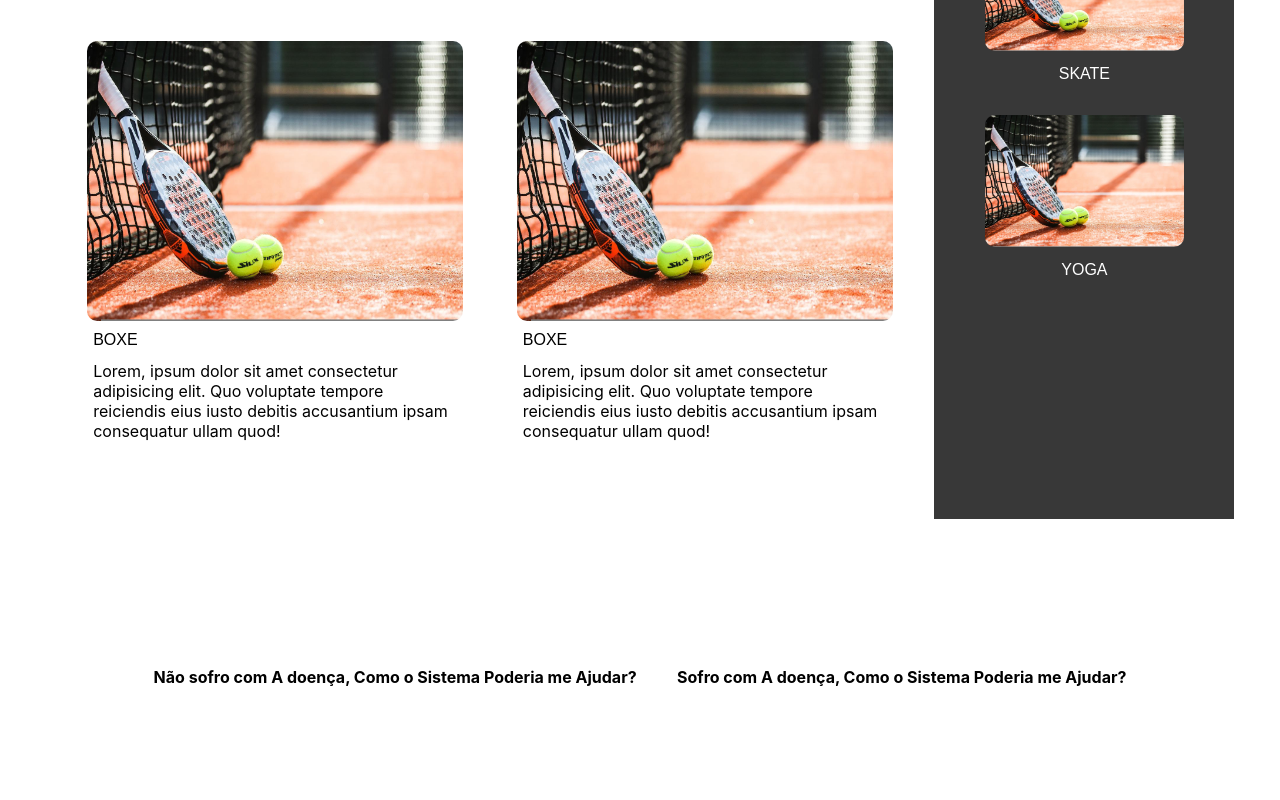
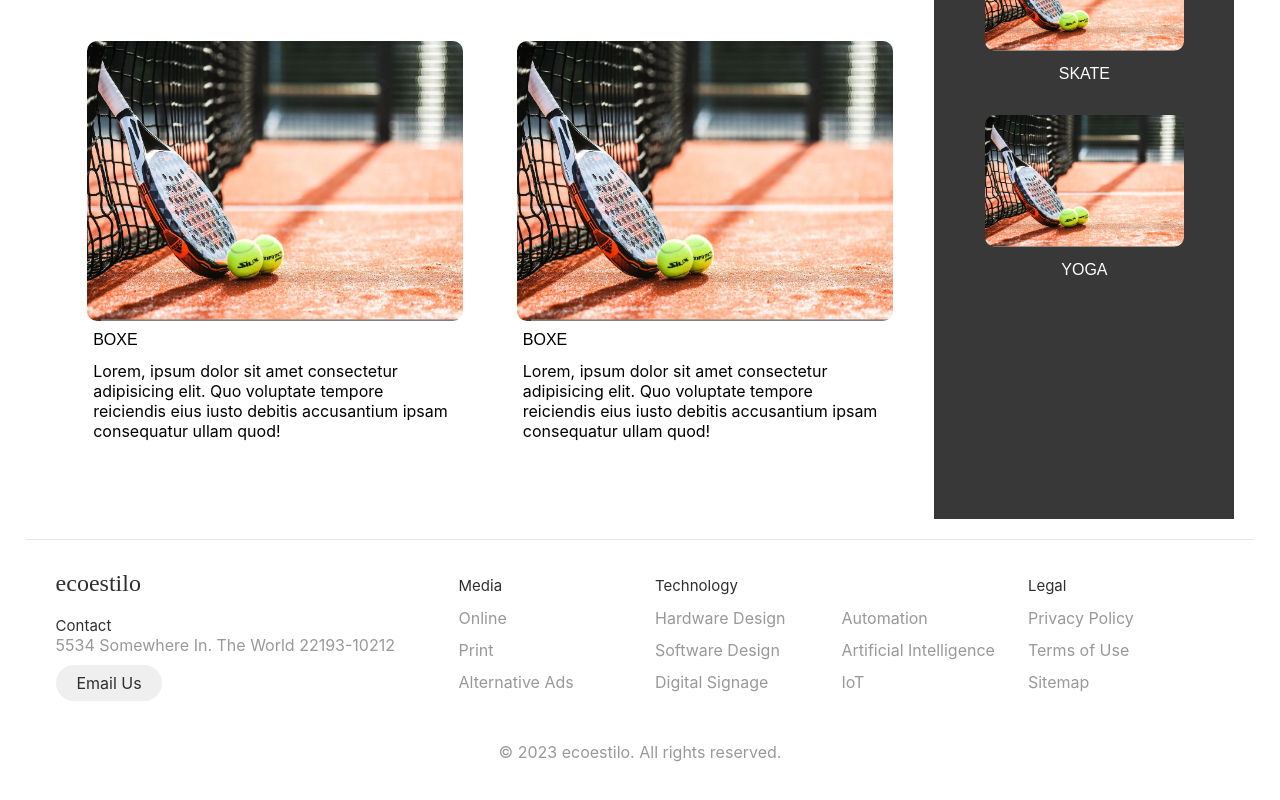
Before and after one commit to Samanta00/Ecoestilo, a React (Vite) app in the folder front/: page / in a window 1280 px wide. Shown: the part 1669-2469 px from the top of the page. Built offline with nearby package versions, Linux system fonts and the light colour scheme.

Commit message:
criação do componente footer

```diff
--- /dev/null
+++ b/front/src/component/Footer/Footer.css
@@ -0,0 +1,126 @@
+.footer {
+  display: flex;
+  flex-flow: row wrap;
+  padding: 30px 30px 20px 30px;
+  color: #2f2f2f;
+  background-color: #fff;
+  border-top: 1px solid #e5e5e5;
+}
+
+.footer > * {
+  flex:  1 100%;
+}
+
+.footer__addr {
+  margin-right: 1.25em;
+  margin-bottom: 2em;
+}
+
+.footer__logo {
+  font-family: 'Pacifico', cursive;
+  font-weight: 400;
+  text-transform: lowercase;
+  font-size: 1.5rem;
+}
+
+.footer__addr h2 {
+  margin-top: 1.3em;
+  font-size: 15px;
+  font-weight: 400;
+}
+
+.nav__title {
+  font-weight: 400;
+  font-size: 15px;
+}
+
+.footer address {
+  font-style: normal;
+  color: #999;
+}
+
+.footer__btn {
+  display: flex;
+  align-items: center;
+  justify-content: center;
+  height: 36px;
+  max-width: max-content;
+  background-color: rgb(33, 33, 33, 0.07);
+  border-radius: 100px;
+  color: #2f2f2f;
+  line-height: 0;
+  margin: 0.6em 0;
+  font-size: 1rem;
+  padding: 0 1.3em;
+}
+
+.footer ul {
+  list-style: none;
+  padding-left: 0;
+}
+
+.footer li {
+  line-height: 2em;
+}
+
+.footer a {
+  text-decoration: none;
+}
+
+.footer__nav {
+  display: flex;
+	flex-flow: row wrap;
+}
+
+.footer__nav > * {
+  flex: 1 50%;
+  margin-right: 1.25em;
+}
+
+.nav__ul a {
+  color: #999;
+}
+
+.nav__ul--extra {
+  column-count: 2;
+  column-gap: 1.25em;
+}
+
+.legal {
+  display: flex;
+  flex-wrap: wrap;
+  color: #999;
+}
+
+.legal__links {
+  display: flex;
+  align-items: center;
+}
+
+.heart {
+  color: #2f2f2f;
+}
+
+@media screen and (min-width: 24.375em) {
+  .legal .legal__links {
+    margin-left: auto;
+  }
+}
+
+@media screen and (min-width: 40.375em) {
+  .footer__nav > * {
+    flex: 1;
+  }
+
+  .nav__item--extra {
+    flex-grow: 2;
+  }
+
+  .footer__addr {
+    flex: 1 0px;
+  }
+
+  .footer__nav {
+    flex: 2 0px;
+  }
+}
--- /dev/null
+++ b/front/src/component/Footer/index.jsx
@@ -0,0 +1,93 @@
+import "./Footer.css";
+
+export default function Footer() {
+  return(
+    <>
+      <footer class="footer">
+        <div class="footer__addr">
+          <h1 class="footer__logo">ecoestilo</h1>
+
+          <h2>Contact</h2>
+
+          <address>
+            5534 Somewhere In. The World 22193-10212<br/>
+
+            <a class="footer__btn" href="mailto:example@gmail.com">Email Us</a>
+          </address>
+        </div>
+
+        <ul class="footer__nav">
+          <li class="nav__item">
+            <h2 class="nav__title">Media</h2>
+
+            <ul class="nav__ul">
+              <li>
+                <a href="#">Online</a>
+              </li>
+
+              <li>
+                <a href="#">Print</a>
+              </li>
+
+              <li>
+                <a href="#">Alternative Ads</a>
+              </li>
+            </ul>
+          </li>
+
+          <li class="nav__item nav__item--extra">
+            <h2 class="nav__title">Technology</h2>
+
+            <ul class="nav__ul nav__ul--extra">
+              <li>
+                <a href="#">Hardware Design</a>
+              </li>
+
+              <li>
+                <a href="#">Software Design</a>
+              </li>
+
+              <li>
+                <a href="#">Digital Signage</a>
+              </li>
+
+              <li>
+                <a href="#">Automation</a>
+              </li>
+
+              <li>
+                <a href="#">Artificial Intelligence</a>
+              </li>
+
+              <li>
+                <a href="#">IoT</a>
+              </li>
+            </ul>
+          </li>
+
+          <li class="nav__item">
+            <h2 class="nav__title">Legal</h2>
+
+            <ul class="nav__ul">
+              <li>
+                <a href="#">Privacy Policy</a>
+              </li>
+
+              <li>
+                <a href="#">Terms of Use</a>
+              </li>
+
+              <li>
+                <a href="#">Sitemap</a>
+              </li>
+            </ul>
+          </li>
+        </ul>
+
+        <div class="legal">
+          <p>&copy; 2023 ecoestilo. All rights reserved.</p>
+        </div>
+      </footer>
+    </>
+  );
+}
--- a/front/src/pages/Home/conteudo.css
+++ b/front/src/pages/Home/conteudo.css
@@ -86,10 +86,6 @@ body {
 .font {
   width: 14vw;
   height: 2vw;
-}
-
-.perguntaIntrodutoria {
-  text-align: center;
 }
 
 .comentario {
@@ -212,21 +208,8 @@ h4 {
   margin: auto;
 }
 
-.colunao {
-  margin: 10vw;
-  display: flex;
-  justify-content: space-between;
-  flex-direction: row;
-}
-
 /*Extra small devices (portrait phones, menor que 576px)*/
 @media (max-width: 575.98px) {
-  .colunao {
-    flex-direction: column;
-  }
-  .coluna1 {
-    margin-bottom: 5rem;
-  }
 
   .divMae {
     background-position: -200px;
--- a/front/src/pages/Home/conteudo.jsx
+++ b/front/src/pages/Home/conteudo.jsx
@@ -4,17 +4,9 @@ import HomeContent from "../../component/HomeContent";
 import brandSprite from "../../assets/img/brands-sprite-green.png";
 
 import "./conteudo.css";
+import Footer from "../../component/Footer";
 
 function Conteudo() {
-  const virarCarta = () => {
-    const card = document.querySelectorAll("#card");
-    card.forEach((card) => {
-      card.addEventListener("click", (e) => {
-        card.classList.toggle("flip");
-      });
-    });
-  };
-
   return (
     <>
       <div className="divMae">
@@ -43,46 +35,7 @@ function Conteudo() {
         </div>
 
         <HomeContent />
-
-        <div className="colunao">
-          <div className="coluna1">
-            <h4 className="pergunta">
-              {" "}
-              Não sofro com A doença, Como o Sistema Poderia me Ajudar?
-            </h4>
-            <div className="flip" id="card" onClick={virarCarta}>
-              <div className="face" id="front"></div>
-
-              <div className="face" id="back">
-                O Projeto de Software tras diversas formas educacionais e
-                objetivas para a prevenção e o conhecimento do cancer bucal,
-                desta forma uma pessoa saudavel será Ciente Sobre o assunto e
-                suas responsabilidades para uma saúde saudavel.
-              </div>
-            </div>
-          </div>
-
-          <div className="coluna2">
-            <h4 className="pergunta">
-              {" "}
-              Sofro com A doença, Como o Sistema Poderia me Ajudar?
-            </h4>
-            <div className="flip" id="card" onClick={virarCarta}>
-              <div className="face" id="front"></div>
-
-              <div className="face" id="back">
-                Na Plataforma do Sistema de Software existem alguns cuidados
-                especiais pensados em você, uns deles é o calendário de
-                medicamentos assim que você agendar os dias para seus remedios
-                será enviado uma mensagem no seu email para te lembrar do
-                medicamento necessário para o dia agendado. Como forma de
-                auxilia-lo(a) a um bem estar melhor, existe uma categoria de
-                recomendações médicas no sistema para que você saiba com qual
-                especialista médico realmente você pode se orientar.
-              </div>
-            </div>
-          </div>
-        </div>
+        <Footer />
 
         <footer></footer>
       </div>
--- a/front/src/pages/Parcerias/index.jsx
+++ b/front/src/pages/Parcerias/index.jsx
@@ -3,6 +3,7 @@ import Conteudo from './conteudo';
 
 import Navbar from '../../component/NavBar';
 import Banner from '../../component/Banner';
+import Footer from '../../component/Footer';
 
 function Parcerias() {
   return (
@@ -10,6 +11,7 @@ function Parcerias() {
       <Navbar />
       <Banner texto="Parcerias" />
       <Conteudo />
+      <Footer />
     </>
 
   )
--- a/front/src/pages/SobreNos/index.jsx
+++ b/front/src/pages/SobreNos/index.jsx
@@ -6,6 +6,7 @@ import paisagem from "../../assets/img/paisagem.jpg";
 
 import "./SobreNos.css";
 import Banner from "../../component/Banner";
+import Footer from "../../component/Footer";
 
 export default function SobreNos() {
   return (
@@ -57,6 +58,8 @@ export default function SobreNos() {
 
         </div>
       </div>
+
+      <Footer />
     </>
   );
 }
```
